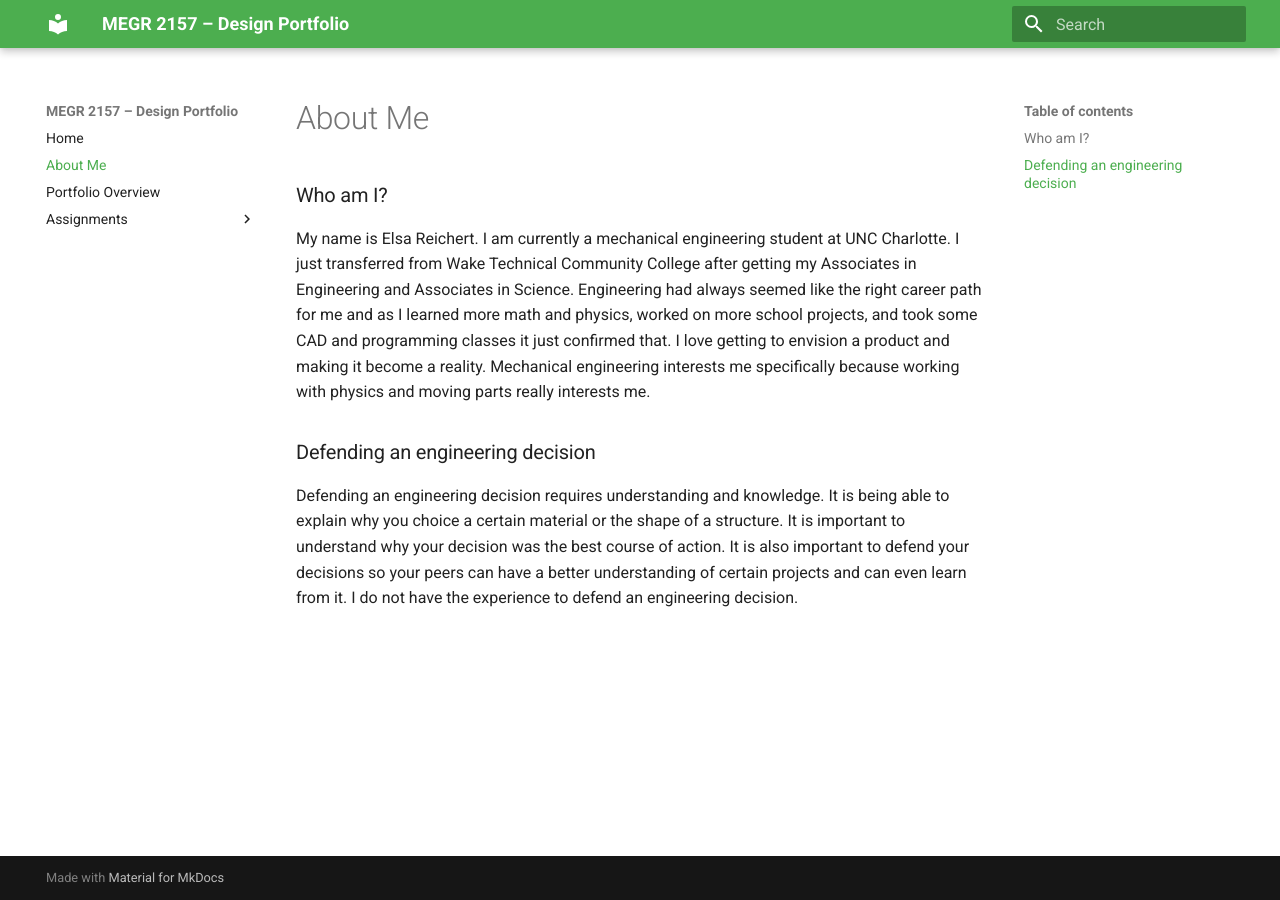
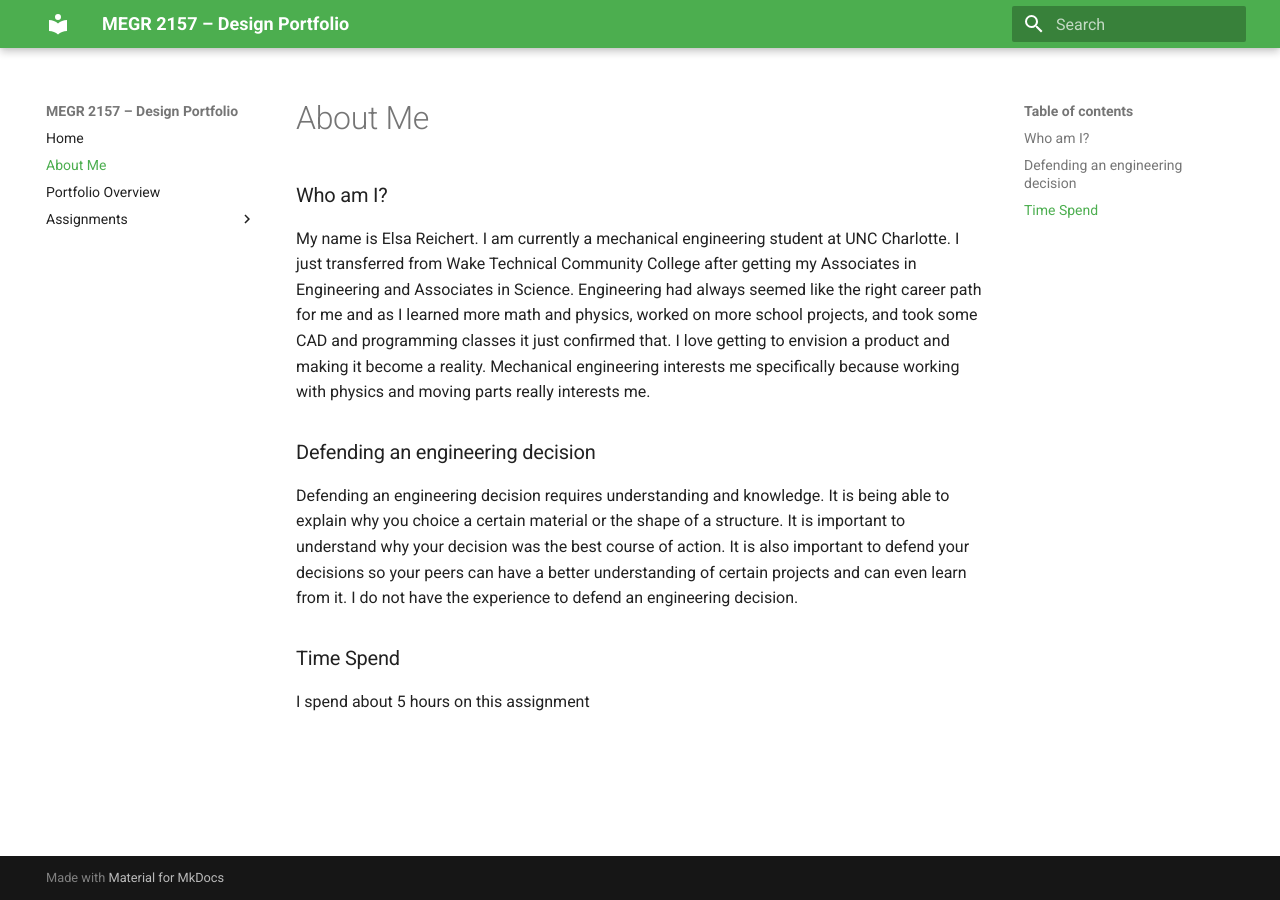
Before and after one commit to Elsa-Reichert/megr2157-portfolio, an MkDocs documentation site: the page built from docs/aboutme/index.md, in a window 1280 px wide. Built offline with MkDocs 1.6.1 and Material for MkDocs 9.7.7, drawn with Linux system fonts in a browser that asks for light colours.

Commit message:
Update index.md

```diff
--- a/docs/aboutme/index.md
+++ b/docs/aboutme/index.md
@@ -3,3 +3,6 @@ My name is Elsa Reichert. I am currently a mechanical engineering student at UNC
 
 ### Defending an engineering decision
 Defending an engineering decision requires understanding and knowledge. It is being able to explain why you choice a certain material or the shape of a structure. It is important to understand why your decision was the best course of action. It is also important to defend your decisions so your peers can have a better understanding of certain projects and can even learn from it. I do not have the experience to defend an engineering decision.
+
+### Time Spend
+I spend about 5 hours on this assignment
```
